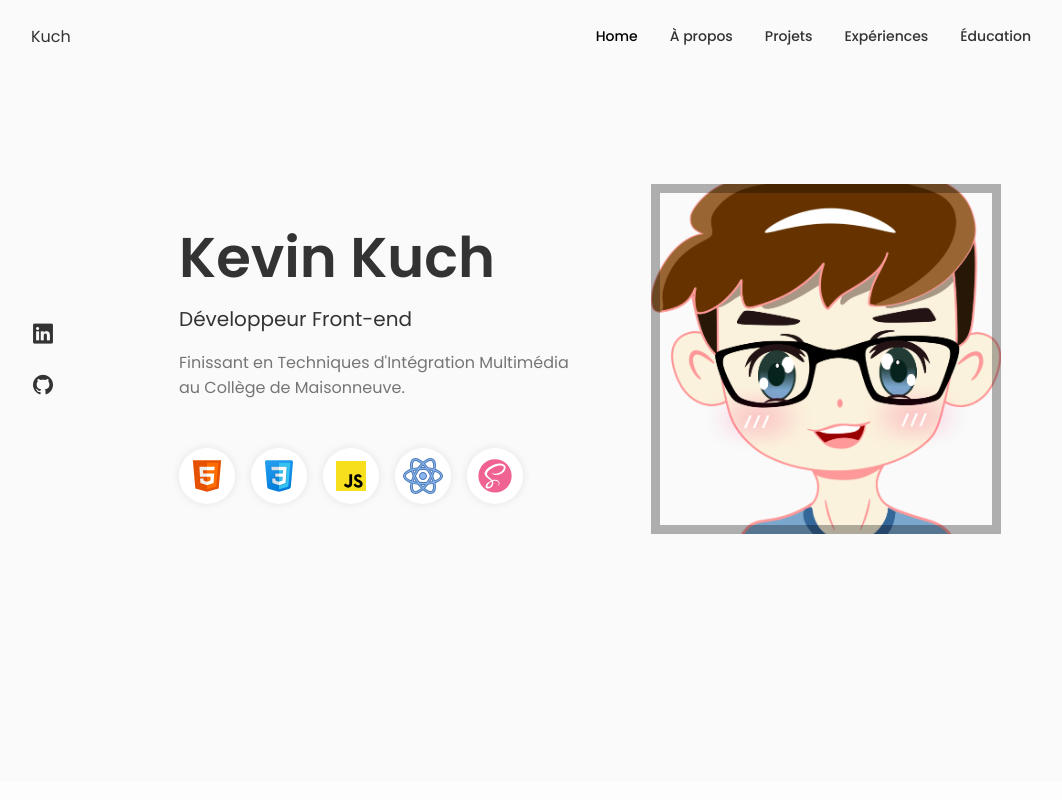
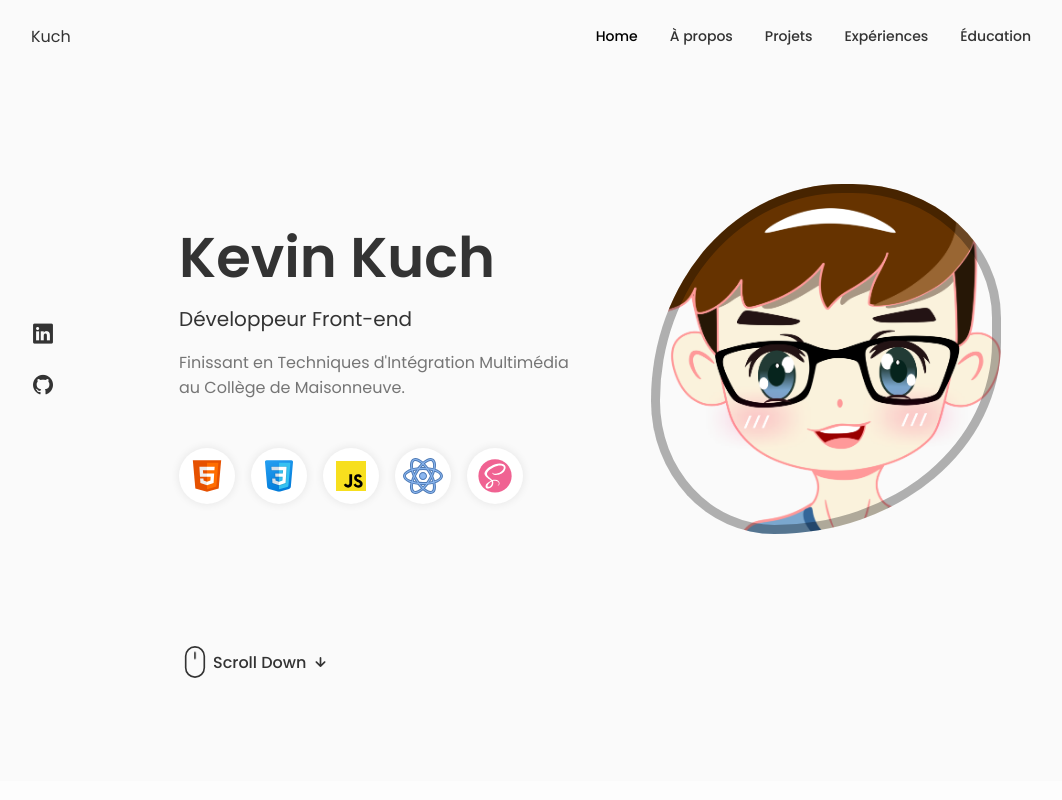
Before and after one commit to KevinKuch/kevin-kuch-portfolio, a React (Create React App) app: page / in a window 1280 px wide. Shown: the top 800 px of the page, without its empty margins (109-1171 px from the left). Built offline with nearby package versions, Linux system fonts and the light colour scheme.

Commit message:
Removed les balise du react-reveal

```diff
--- a/src/components/about/About.jsx
+++ b/src/components/about/About.jsx
@@ -2,7 +2,7 @@ import React from 'react';
 import './About.css';
 import AboutImg from '../../assets/about.jpg';
 import CV from '../../assets/Kuch_Kevin_cv.pdf';
-import Fade from 'react-reveal/Fade';
+
 
 
 export default function About({}) {
@@ -10,17 +10,12 @@ export default function About({}) {
 
     return (
         <section className='About section' id='about'>
-            <Fade top cascade>
               <div>
                 <h2 className="section__title">À propos</h2>
                 <span className="section__subtitle">Qui suis-je?</span>
               </div>
-            </Fade>
             <div className="about__container container grid">
-              <Fade left>
                   <img src={AboutImg} alt="d'un portable" className='about__img'/>
-              </Fade>
-              <Fade right cascade>
                   <div className="about__data">
                       <p className="about__description">Je suis constamment à la recherche de nouveaux défis qui me permettent d'élargir mes connaissances dans le domaine du Développement Web. Motiver, persévérer et déterminer, je veux  acquérir  et  développer mes compétences dans un milieu de travail dynamique et stimulant.</p>
 
@@ -79,7 +74,6 @@ export default function About({}) {
                       </svg>
                       </a>
                   </div>
-              </Fade>
             </div>
         </section>
     );
--- a/src/components/home/Home.jsx
+++ b/src/components/home/Home.jsx
@@ -3,7 +3,7 @@ import './Home.css';
 import Social from './Social';
 import Data from './Data';
 import ScrollDown from './ScrollDown';
-import Zoom from 'react-reveal/Zoom';
+
 
 export default function Home({}) {
 
@@ -13,13 +13,9 @@ export default function Home({}) {
             <div className="home__container container grid">
                 <div className="home__content grid">
                     <Social />
-                    <Zoom>
-
                     <div className="home__img"></div>
-                    </Zoom>
                     <Data />
                 </div>
-
                 <ScrollDown />
             </div>
         </section>
--- a/src/components/home/ScrollDown.jsx
+++ b/src/components/home/ScrollDown.jsx
@@ -1,10 +1,9 @@
-import Fade from 'react-reveal/Fade';
+
 export default function ScrollDown({}) {
 
 
     return (
         <div className="home__scroll">
-            <Fade bottom >
             <a href="#about" className="home__scroll-button button--flex">
                 <svg
                 width="32px"
@@ -44,7 +43,6 @@ export default function ScrollDown({}) {
                 <span className="home__scroll-name">Scroll Down</span>
                 <i className="uil uil-arrow-down home__scroll-arrow"></i>
             </a>
-            </Fade>
         </div>
     );
 }
--- a/src/components/home/Social.jsx
+++ b/src/components/home/Social.jsx
@@ -1,19 +1,16 @@
 import React from 'react';
-import Fade from 'react-reveal/Fade';
 
 export default function Social() {
 
 
     return (
         <div className="home__social">
-            <Fade left big>
                 <a href="https://www.linkedin.com/in/kevin-kuch/" className="home__social-icon" target="_blank" rel="noreferrer">
                     <i className="uil uil-linkedin"></i>
                 </a>
                 <a href="https://github.com/KevinKuch" className="home__social-icon" target="_blank" rel="noreferrer">
                     <i className="uil uil-github"></i>
                 </a>
-            </Fade>
         </div>
     );
 }
```
Also changed, not shown: src/components/home/Data.jsx (+0 -5 lines).
